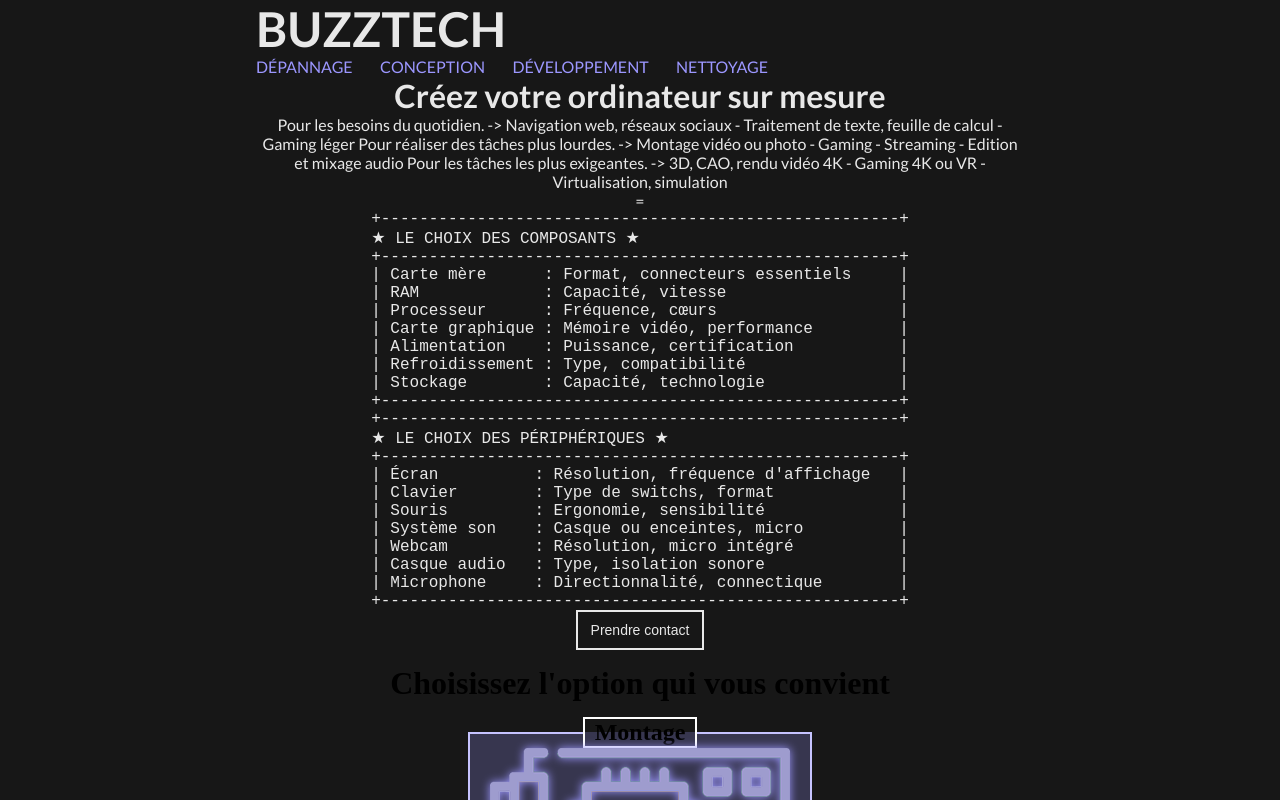
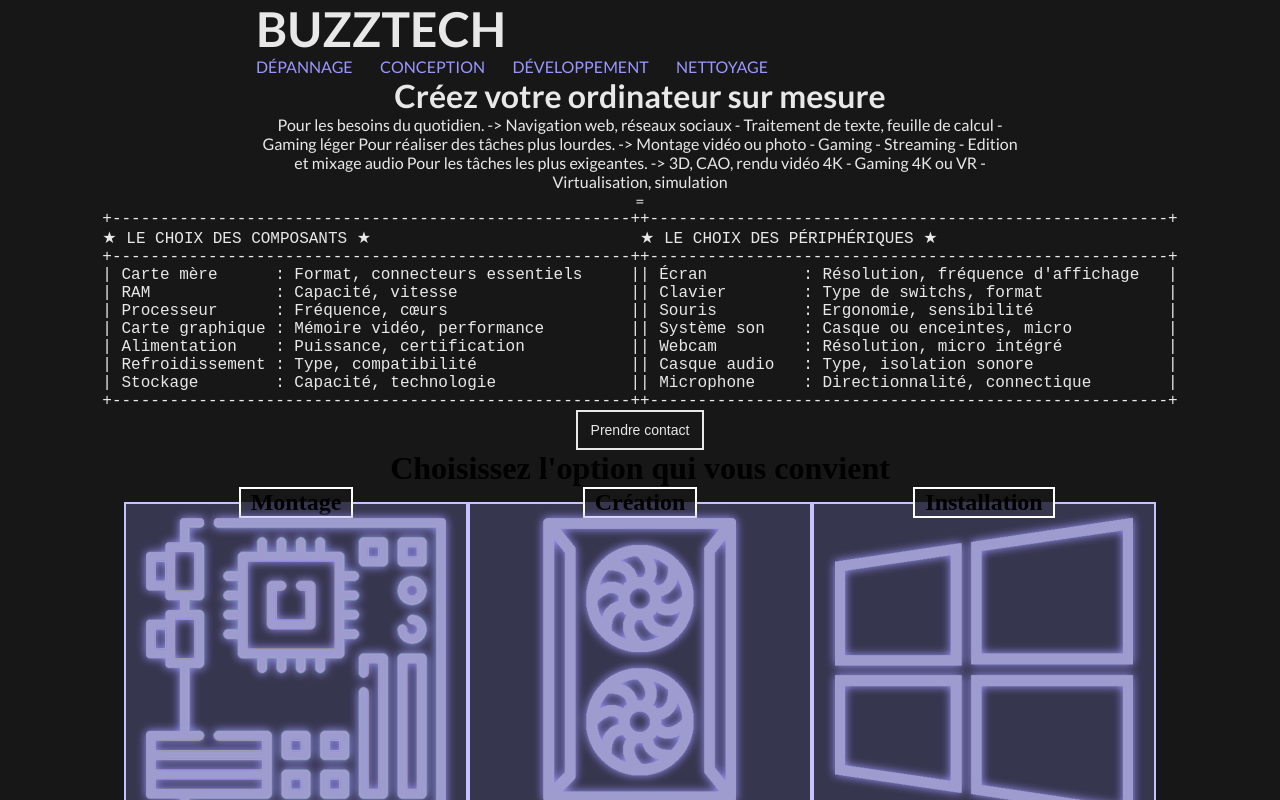
Before and after one commit to estebane-blancquart/buzztech, a React (Vite) app: page /conception in a window 1280 px wide. Shown: the top 800 px of the page. Built offline with nearby package versions, Linux system fonts and the light colour scheme; a web font is replaced by a local one.

Commit message:
[styles] - flex on content services

```diff
--- a/src/modules/options/options.module.scss
+++ b/src/modules/options/options.module.scss
@@ -4,39 +4,7 @@
   align-items: center;
   font-family: $ubuntu;
 
-  h2 {
-    text-align: center;
-    padding: 15px 0px;
+  .cards {
+    display: flex;
   }
 }
-
-.a {
-  display: flex;
-  justify-content: space-between;
-}
-
-.b{
-  display: flex;
-  justify-content: center;
-  padding: 5vh 0vw;
-}
-
-@media (max-width: $breakpoint-mobile) {
-  .a, .b{
-    width: 80vw;
-    flex-direction: column;
-    align-items: center;
-  }
-}
-
-@media (min-width: $breakpoint-mobile) and (max-width: $breakpoint-desktop) {
-  .a, .b{
-    width: 70vw;
-  }
-}
-
-@media (min-width: $breakpoint-desktop) {
-  .a, .b{
-    width: 60vw;
-  }
-}
--- a/src/pages/configuration/configuration.module.scss
+++ b/src/pages/configuration/configuration.module.scss
@@ -0,0 +1,4 @@
+.configurationContent {
+    display: flex;
+    justify-content: space-between;
+}
```
